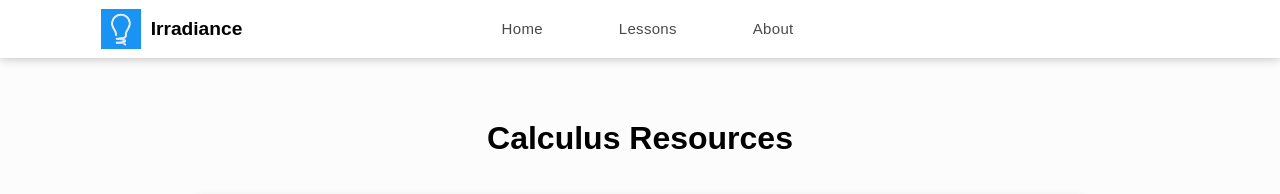
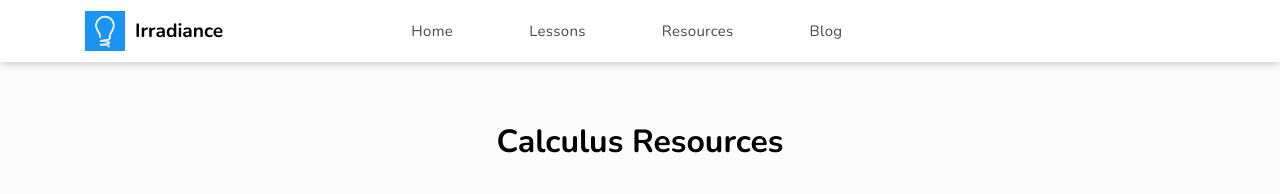
Before and after one commit to zandenkoh/Irradiance, a plain HTML site: page Resources/resources.html in a window 1280 px wide. Shown: the top 194 px of the page. Drawn offline with nearby package versions, Linux system fonts and the light colour scheme.

Commit message:
Update resources.html

```diff
--- a/Resources/resources.html
+++ b/Resources/resources.html
@@ -3,9 +3,12 @@
 <head>
   <meta charset="UTF-8">
   <meta name="viewport" content="width=device-width, initial-scale=1.0">
-  <title>Calculus Resources</title>
+  <title>Irradiance | Resources</title>
+  <link rel="shortcut icon" type="image/png" href="../calculus-favicon-3.png">
   <script src="https://kit.fontawesome.com/a47fae704c.js" crossorigin="anonymous"></script>
-
+  <link rel="preconnect" href="https://fonts.googleapis.com">
+  <link rel="preconnect" href="https://fonts.gstatic.com" crossorigin>
+  <link href="https://fonts.googleapis.com/css2?family=Nunito:ital,wght@0,200..1000;1,200..1000&display=swap" rel="stylesheet">
   <link rel="stylesheet" href="resources.css">
 </head>
 <body>
@@ -15,10 +18,10 @@
           <span>Irradiance</span>
         </div>
         <ul class="nav-ul" id="nav_ul">
-          <!--<li class="nav-ul-1"><a href="./index.html">Home</a></li>-->
-          <li><a class="lessons-a" href="../index.html">Home</a></li>
-          <li><a href="../index.html#topic-content">Lessons</a></li>
-          <li><a href="../index.html">About</a></li>
+          <li class="nav-ul-1"><a href="../index.html">Home</a></li>
+          <li><a class="lessons-a" href="../index.html#topic-content">Lessons</a></li>
+          <li><a href="../Resources/resources.html">Resources</a></li>
+          <li><a href="../Blog/blog.html">Blog</a></li>
         </ul>
         <div class="cta" id="nav_cta">
           <a href="./Courses/courses.html">Go to Courses</a>
```
